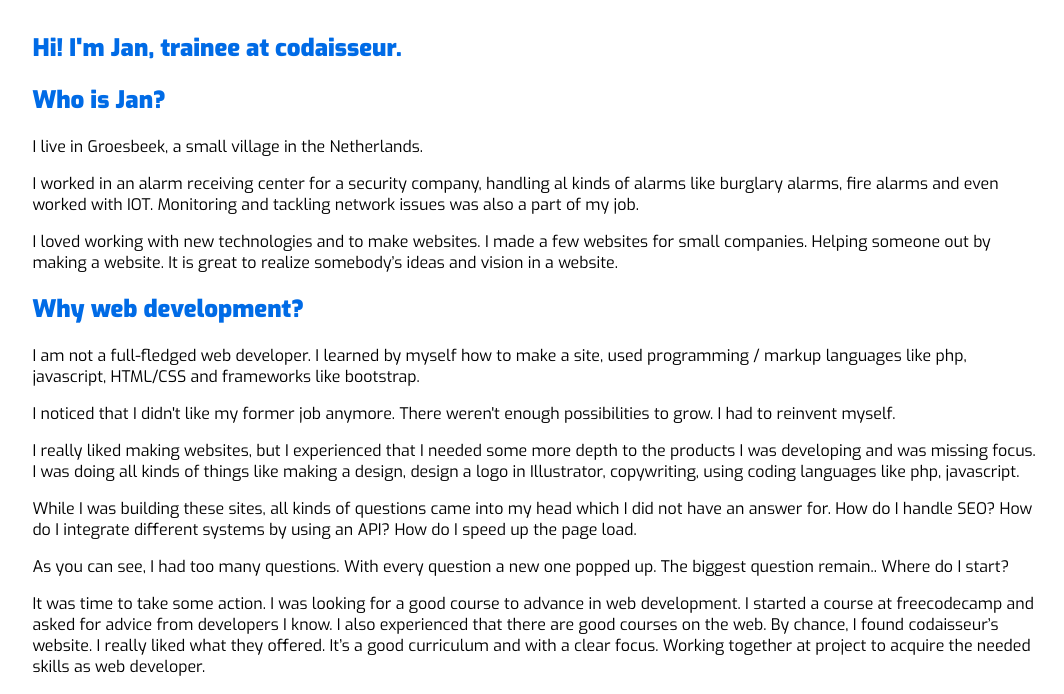
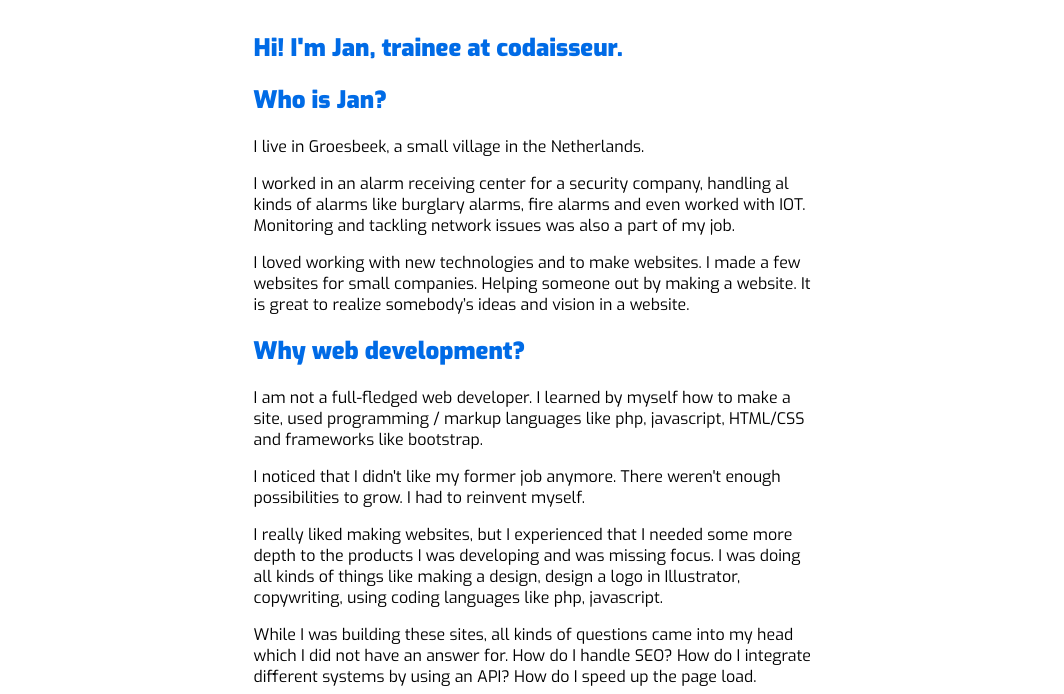
Before and after one commit to jhhest/portfolio-page, a plain HTML site: page index.html in a window 1280 px wide. Shown: the top 694 px of the page, without its empty margins (102-1166 px from the left). Drawn offline with Linux system fonts and the light colour scheme.

Commit message:
Added mediaqueries
When width viewport get wider width of main content gets smaller.

```diff
--- a/css/style.css
+++ b/css/style.css
@@ -26,3 +26,15 @@ section.introduction {
     margin: 2rem auto;
     width: 80%;
 }
+
+/* media queries */
+@media only screen and (min-width: 600px) {
+    section.introduction {
+      width: 60%;
+    }
+
+/* media queries */
+@media only screen and (min-width: 1200px) {
+    section.introduction {
+      width: 45%;
+    }
```
